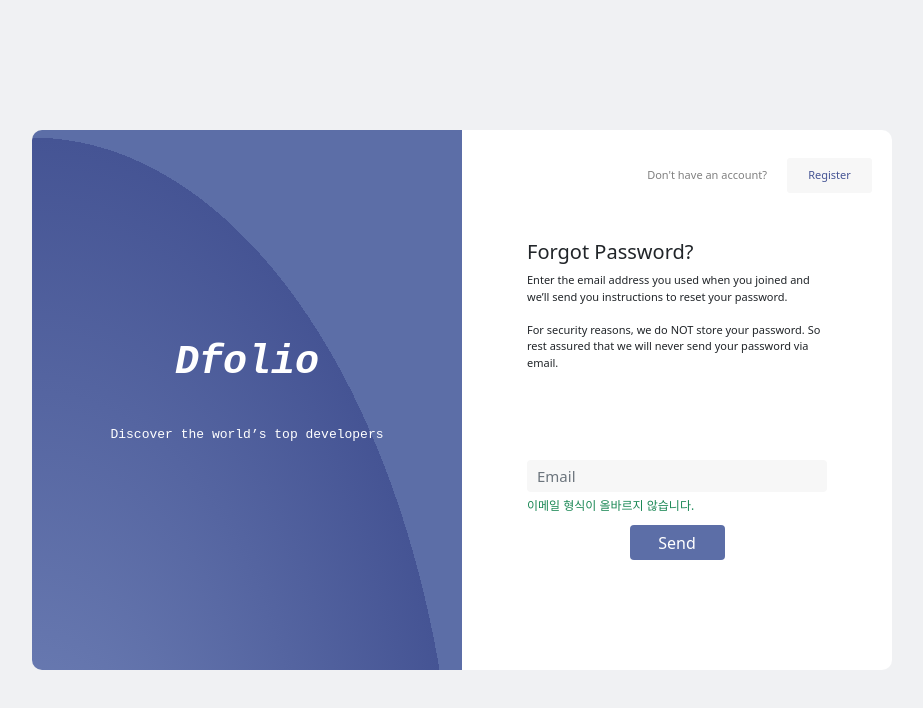
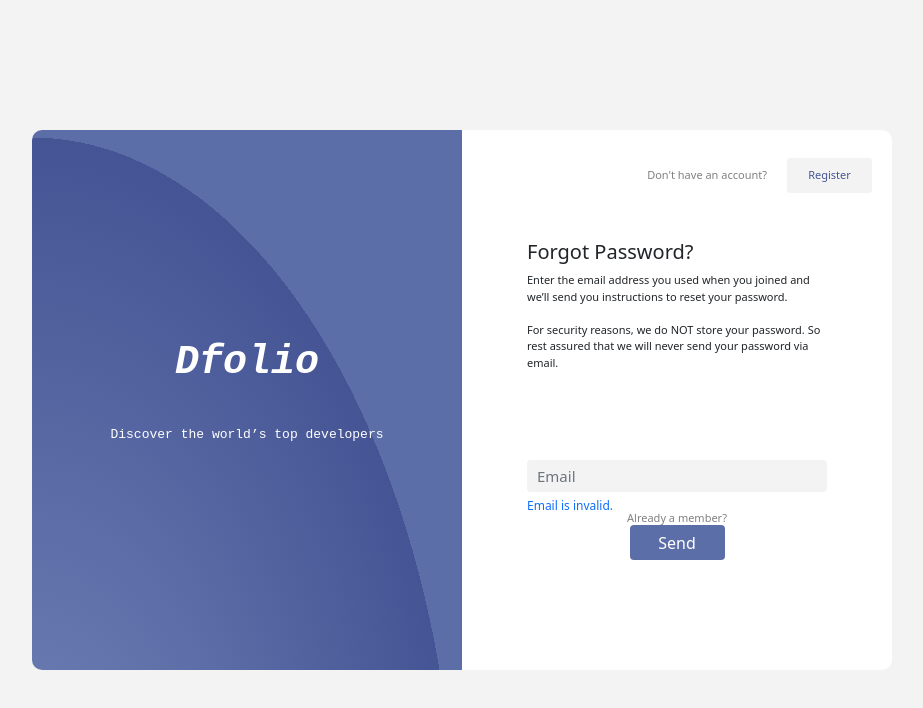
Before and after one commit to yessssssssssol/Dfolio_web, a React (Create React App) app in the folder front/: page /reset-password in a window 1280 px wide. Shown: the top 708 px of the page, without its empty margins (178-1101 px from the left). Built offline with nearby package versions, Linux system fonts and the light colour scheme; no server answers.

Commit message:
Fix ResetPassword UI

```diff
--- a/front/src/components/user/ResetPassword.js
+++ b/front/src/components/user/ResetPassword.js
@@ -1,10 +1,10 @@
 import React, { useState } from "react";
-import "../../styles/scss/ResetPassword.scss";
 import { useNavigate } from "react-router-dom";
 import { Form } from "react-bootstrap";
 import swal from "sweetalert";
 
 import * as Api from "../../api";
+import "../../styles/scss/ResetPassword.scss";
 
 const ResetPassword = () => {
   const navigate = useNavigate();
@@ -86,10 +86,10 @@ const ResetPassword = () => {
               />
               {!isEmailValid && (
                 <p
-                  className="text-success"
+                  className="text-primary"
                   style={{ fontSize: "12px", margin: "5px 0 0 0" }}
                 >
-                  이메일 형식이 올바르지 않습니다.
+                  Email is invalid.
                 </p>
               )}
             </div>
@@ -105,6 +105,12 @@ const ResetPassword = () => {
             </button>
           </form>
         </div>
+        <p
+					id="reset-login-page-lending"
+					onClick={()=> navigate("/login")}
+				>
+					Already a member?
+				</p>
       </div>
     </div>
   );
--- a/front/src/styles/scss/ResetPassword.scss
+++ b/front/src/styles/scss/ResetPassword.scss
@@ -12,7 +12,7 @@
 	display: flex;
 	justify-content: center;
 	align-items: center;
-	background: #F0F1F3;
+	background: #F3F3F4;
 }
 
 /* reset-left-container */
@@ -87,7 +87,7 @@
 	padding-right:20px;
 }
 .reset-right-container .right-top-wrap .create-account-btn {
-	background: #F7F7F7;
+	background: #F3F3F4;
 	border: 0;
 	margin-right: 20px;
 	width:85px;
@@ -113,7 +113,7 @@
 }
 #reset-input-id {
 	font-size: 15px;
-	background: #F7F7F7;
+	background: #F3F3F4;
 	border: none;
 	line-height: 20px;
 	padding-left:10px;
@@ -122,7 +122,7 @@
 
 #reset-input-password {
 	font-size: 15px;
-	background: #F7F7F7;
+	background: #F3F3F4;
 	border: none;
 	line-height: 20px;
 	padding-left:10px;
@@ -144,7 +144,7 @@
 .reset-btn-wrap .reset-btn{
 	width:95px;
 	height:35px;
-	color:white;
+	color:#fff;
 	border: 0;
 	border-radius: 4px;
 	background: #5C6EA7;
@@ -199,6 +199,14 @@
 	margin: 0px 16px;
 }
 
+#reset-login-page-lending {
+	position: absolute;
+	top: 510px;
+	font-size: 11px;
+	color: grey;
+	text-align: right;
+}
+
 /* 반응형 */
 
 @media ( max-width: 880px ) {
```
